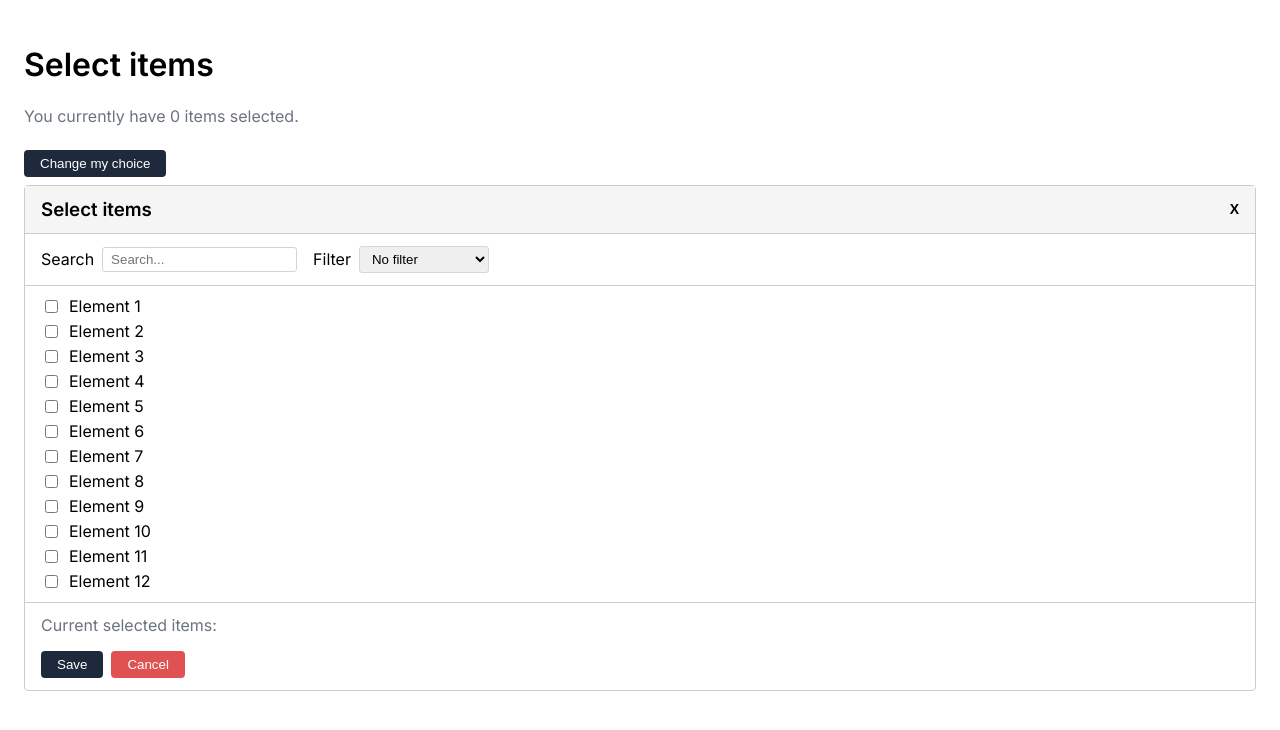
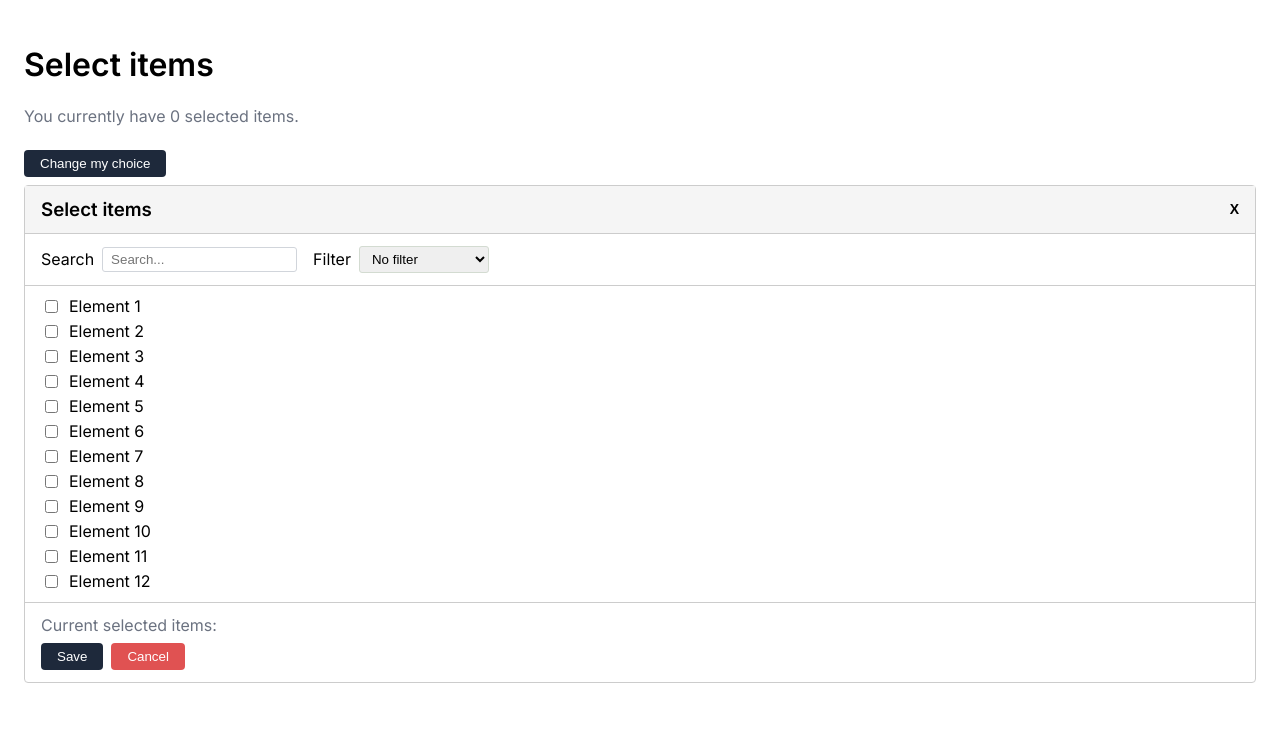
Before and after one commit to Dark0o/Select-Element-Widget, a React (Vite) app: page / in a window 1280 px wide. Both pictures are taken after a click on the button "Change my choice". Shown: the top 730 px of the page. Built offline with nearby package versions, Linux system fonts and the light colour scheme.

Commit message:
fix ElementItem positioning

```diff
--- a/src/App.tsx
+++ b/src/App.tsx
@@ -10,14 +10,18 @@ function App() {
   return (
     <>
       <h1>Select items</h1>
-      <p className={styles.itemCount}>You currently have {selectedElements.length} items selected.</p>
+      <p className={styles.itemCount}>
+        You currently have {selectedElements.length} selected items.
+      </p>
       <div style={{ display: "flex", gap: "8px", marginBottom: "8px" }}>
         {selectedElements.map((el) => (
           <ElementItem
             key={el.id}
             name={el.name}
             onRemove={() =>
-              setSelectedElements(selectedElements.filter((s) => s.id !== el.id))
+              setSelectedElements(
+                selectedElements.filter((s) => s.id !== el.id),
+              )
             }
           />
         ))}
--- a/src/components/SelectItemPanel.module.css
+++ b/src/components/SelectItemPanel.module.css
@@ -80,11 +80,17 @@
   border-top: 1px solid #ccc;
 }
 
+.selectedRow {
+  display: flex;
+  align-items: center;
+  gap: 8px;
+  flex-wrap: wrap;
+}
+
 .selectedItems {
   display: flex;
   flex-wrap: wrap;
   gap: 8px;
-  margin: 8px 0;
 }
 
 .actions {
--- a/src/components/SelectItemPanel.tsx
+++ b/src/components/SelectItemPanel.tsx
@@ -113,6 +113,7 @@ const SelectItemPanel = () => {
       </div>
 
       <div className={styles.footer}>
+        <div className={styles.selectedRow}>
           <span className={styles.secondaryText}>Current selected items:</span>
           <div className={styles.selectedItems}>
             {tempSelectedElements.map((el) => (
@@ -122,6 +123,7 @@ const SelectItemPanel = () => {
                 onRemove={() => toggleItem(el)}
               />
             ))}
+          </div>
         </div>
         <div className={styles.actions}>
           <button className={styles.saveButton} onClick={handleSave}>
```
Lines whose indentation alone changed are shown as unchanged.
